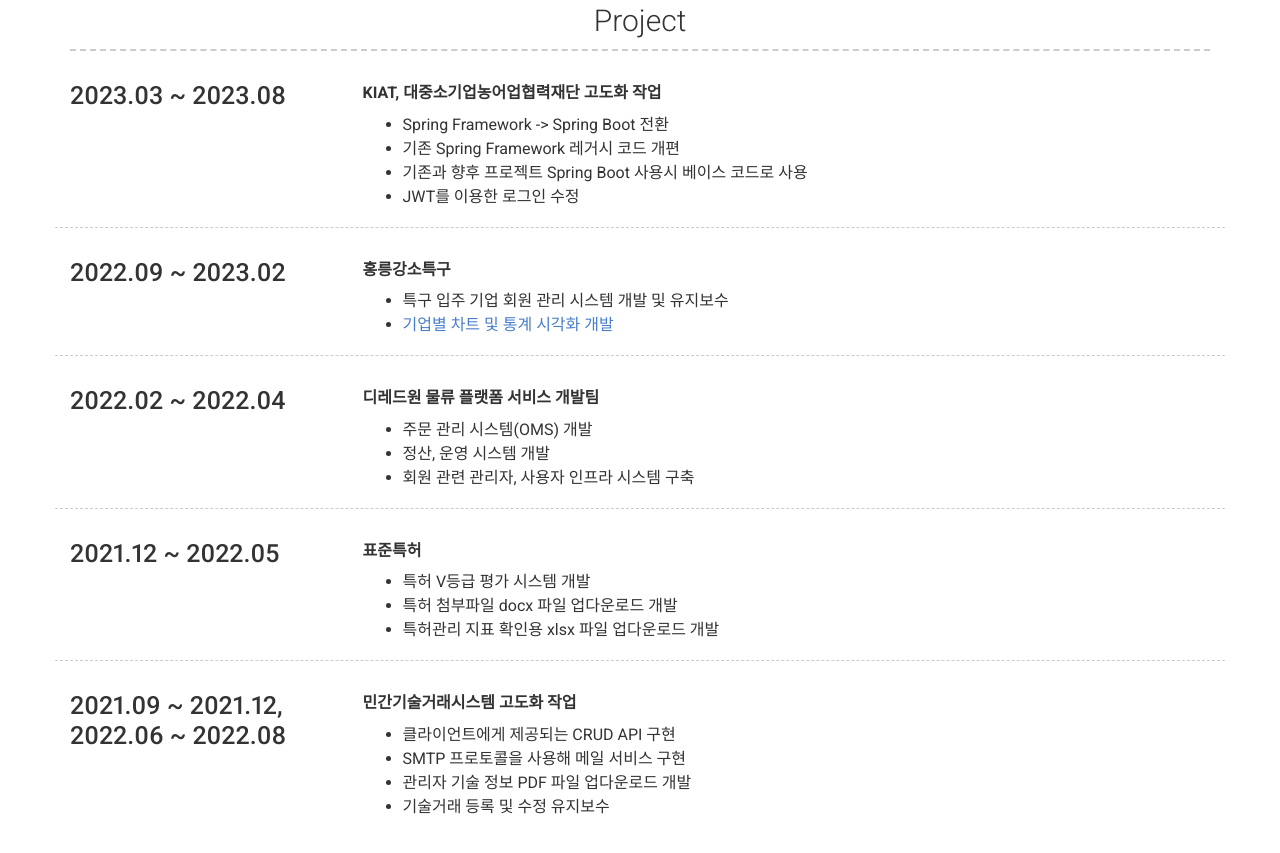
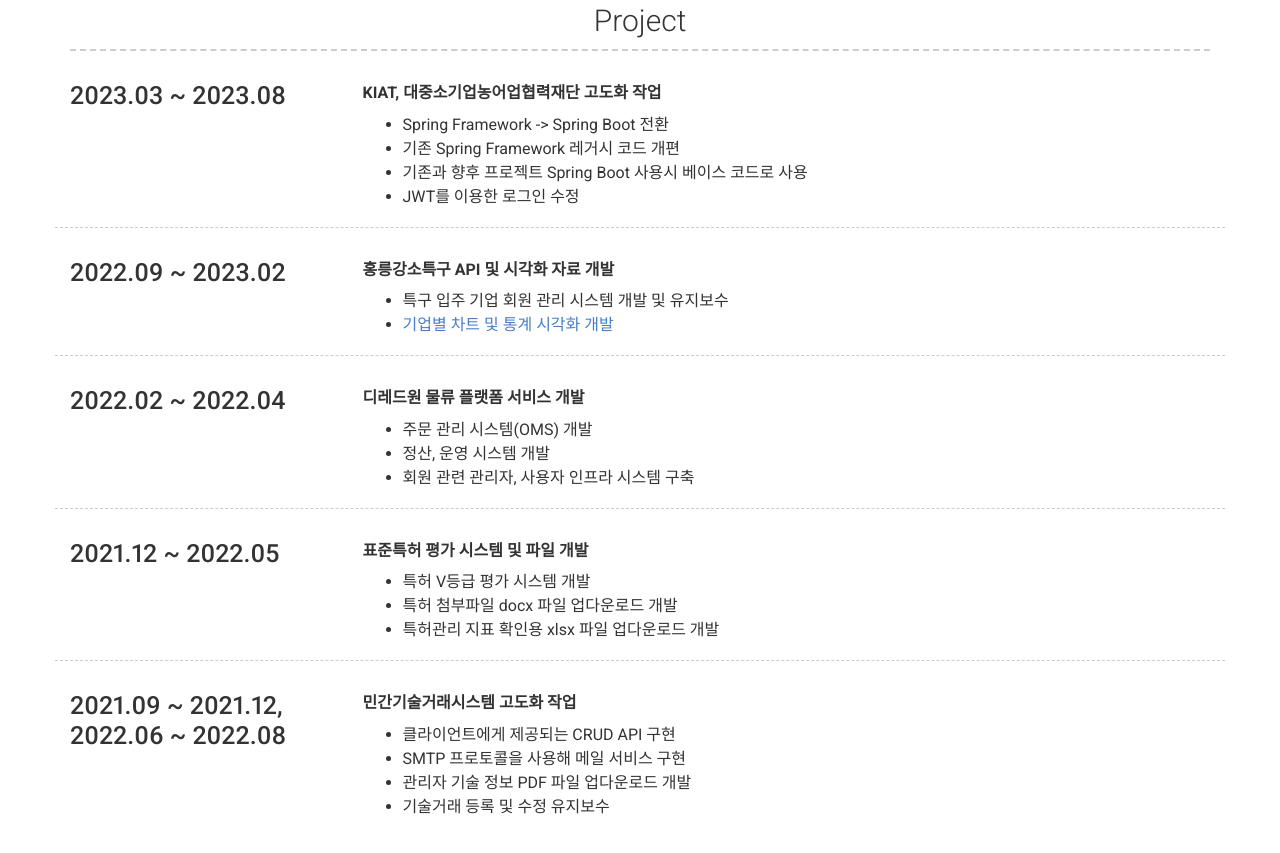
Before and after one commit to rlawodn102/rlawodn102.github.io, a Jekyll site: the page built from index.md, in a window 1280 px wide and 900 px high, scrolled down 1335 px. Shown: the top 853 px of the window. Built offline with Jekyll 4.4.1, drawn with Linux system fonts in a browser that asks for light colours; nearby versions of some CDN libraries.

Commit message:
detail modify

```diff
--- a/_config.yml
+++ b/_config.yml
@@ -142,14 +142,14 @@ content:
       - layout: left
         border: weak
         title: 2022.09 ~ 2023.02
-        title_description: 홍릉강소특구
+        title_description: 홍릉강소특구 API 및 시각화 자료 개발
         description: |
           - 특구 입주 기업 회원 관리 시스템 개발 및 유지보수
           - <a href="https://www.inno.hongneung.re.kr/0560ec1bd849419a9a0130d51232e810#">기업별 차트 및 통계 시각화 개발</a>
       - layout: left
         border: weak
         title: 2022.02 ~ 2022.04
-        title_description: 디레드원 물류 플랫폼 서비스 개발팀
+        title_description: 디레드원 물류 플랫폼 서비스 개발
         description: |
           - 주문 관리 시스템(OMS) 개발
           - 정산, 운영 시스템 개발
@@ -157,13 +157,14 @@ content:
       - layout: left
         border: weak
         title: 2021.12 ~ 2022.05
-        title_description: 표준특허
+        title_description: 표준특허 평가 시스템 및 파일 개발
         description: |
           - 특허 V등급 평가 시스템 개발
           - 특허 첨부파일 docx 파일 업다운로드 개발
           - 특허관리 지표 확인용 xlsx 파일 업다운로드 개발
       - layout: left
-        title: 2021.09 ~ 2021.12, 2022.06 ~ 2022.08
+        title:
+          2021.09 ~ 2021.12, <br/>2022.06 ~ 2022.08
         title_description: 민간기술거래시스템 고도화 작업
         description: |
           - 클라이언트에게 제공되는 CRUD API 구현
```
